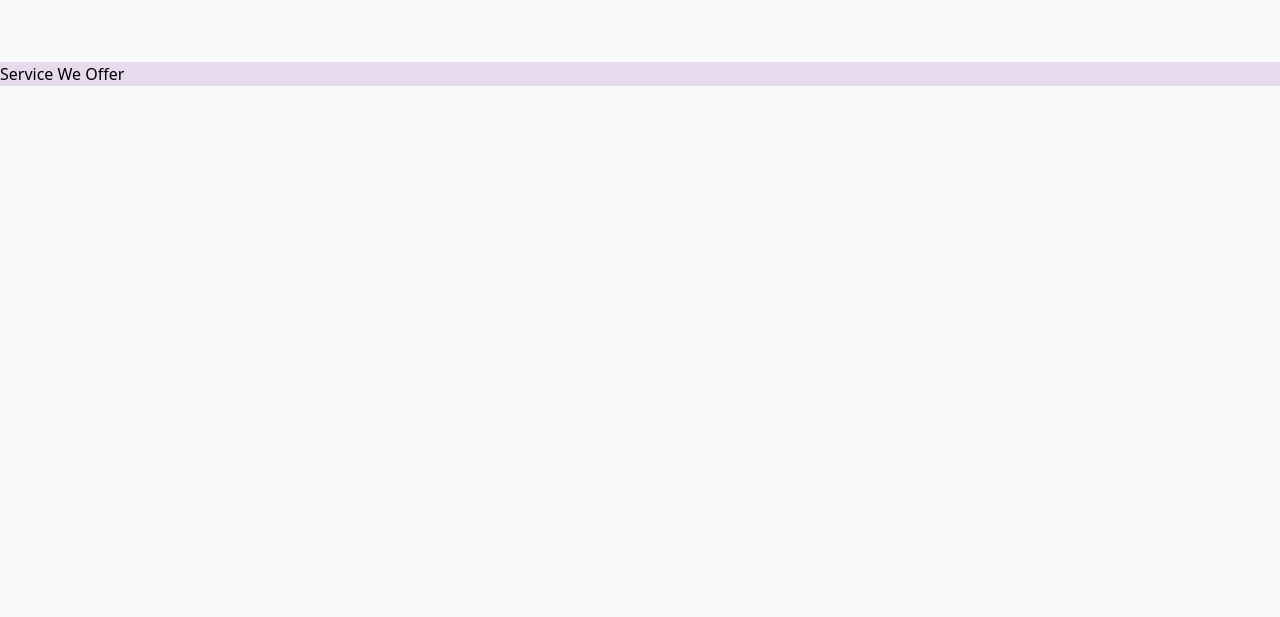
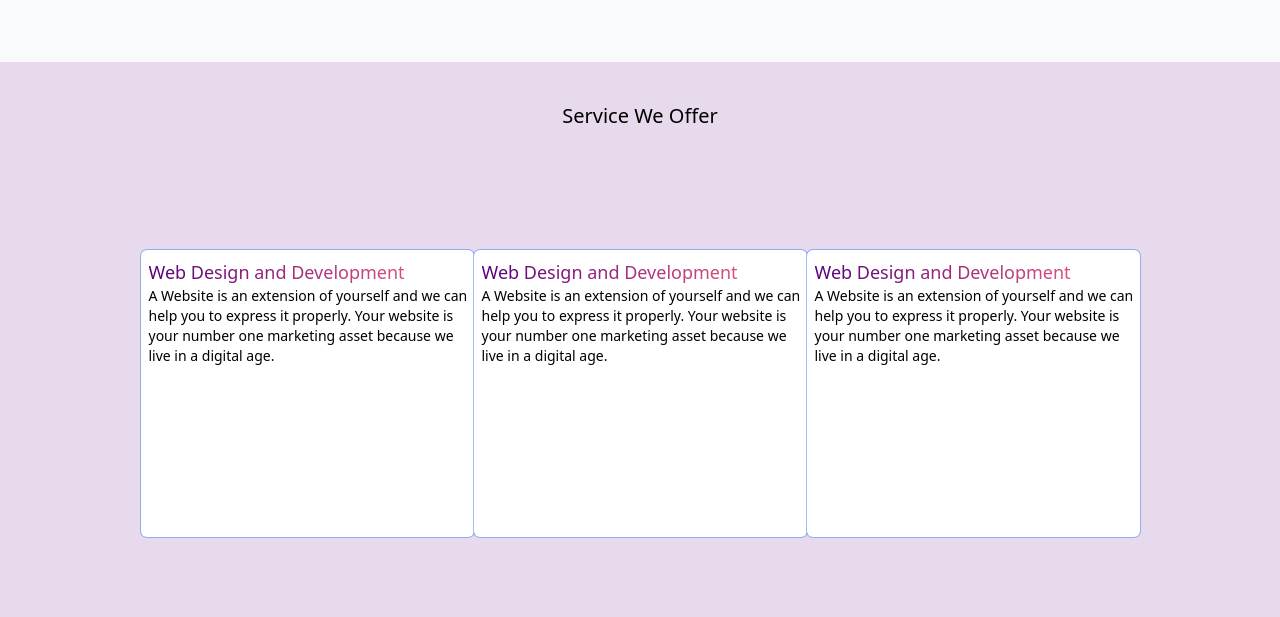
Before and after one commit to maulidihidayat/Lagi-Santai, a website: page public/index.html in a window 1280 px wide. Shown: the part 712-1329 px from the top of the page. Before the commit the page ends 800 px from the top, so only its background shows below. Drawn offline with Linux system fonts and the light colour scheme.

Commit message:
indexhtml

```diff
--- a/public/index.html
+++ b/public/index.html
@@ -23,32 +23,38 @@
         </div>
 
         <ul class="flex space-x-6 items-center ml-96">
-          <a href="/public/About/About.html"
+          <a
+            href="/public/About/About.html"
             class="text-sm font-medium hover:text-gray-800 relative inline-block text-black after:block after:absolute after:left-0 after:bottom-0 after:w-full after:h-0.5 after:bg-succes after:scale-x-0 after:origin-left hover:after:scale-x-100 after:transition after:duration-300 after:ease-in-out cursor-pointer"
           >
             About us
           </a>
-          <a href="/public/Service/service.html"
+          <a
+            href="/public/Service/service.html"
             class="text-sm font-medium hover:text-gray-800 relative inline-block text-black after:block after:absolute after:left-0 after:bottom-0 after:w-full after:h-0.5 after:bg-succes after:scale-x-0 after:origin-left hover:after:scale-x-100 after:transition after:duration-300 after:ease-in-out cursor-pointer"
           >
             Services
           </a>
-          <a href="/public/case/caseStudiest.html"
+          <a
+            href="/public/case/caseStudiest.html"
             class="text-sm font-medium hover:text-gray-800 relative inline-block text-black after:block after:absolute after:left-0 after:bottom-0 after:w-full after:h-0.5 after:bg-succes after:scale-x-0 after:origin-left hover:after:scale-x-100 after:transition after:duration-300 after:ease-in-out cursor-pointer"
           >
             Case Studies
           </a>
-          <a href="Blog/Blog.html"
+          <a
+            href="Blog/Blog.html"
             class="text-sm font-medium hover:text-gray-800 relative inline-block text-black after:block after:absolute after:left-0 after:bottom-0 after:w-full after:h-0.5 after:bg-succes after:scale-x-0 after:origin-left hover:after:scale-x-100 after:transition after:duration-300 after:ease-in-out cursor-pointer"
           >
             Blog
           </a>
-          <a href="/public/Works/works.html"
+          <a
+            href="/public/Works/works.html"
             class="text-sm font-medium hover:text-gray-800 relative inline-block text-black after:block after:absolute after:left-0 after:bottom-0 after:w-full after:h-0.5 after:bg-succes after:scale-x-0 after:origin-left hover:after:scale-x-100 after:transition after:duration-300 after:ease-in-out cursor-pointer"
           >
             How it Works
           </a>
-          <a href="/public//Hire/hire.html"
+          <a
+            href="/public//Hire/hire.html"
             class="text-sm font-medium hover:text-gray-800 relative inline-block text-black after:block after:absolute after:left-0 after:bottom-0 after:w-full after:h-0.5 after:bg-succes after:scale-x-0 after:origin-left hover:after:scale-x-100 after:transition after:duration-300 after:ease-in-out cursor-pointer"
           >
             Hire
@@ -102,9 +108,53 @@
       </div>
     </div>
 
-    <section>
-      <div class="bg-abu">
-        <h1>Service We Offer</h1>
+    <section class="bg-abu">
+      <div class="py-10">
+        <h1 class="text-xl text-center">Service We Offer</h1>
+      </div>
+      <div class="flex justify-center gap-64 p-20">
+        <div
+          class="bg-white w-[333px] h-[287px] rounded-md ring-1 p-2 bg-center"
+        >
+          <h1
+            class="bg-gradient-to-r from-primary to-secindary bg-clip-text text-transparent text-lg"
+          >
+            Web Design and Development
+          </h1>
+          <p class="text-sm w-80">
+            A Website is an extension of yourself and we can help you to express
+            it properly. Your website is your number one marketing asset because
+            we live in a digital age.
+          </p>
+        </div>
+        <div
+          class="bg-white w-[333px] h-[287px] rounded-md ring-1 p-2 bg-center"
+        >
+          <h1
+            class="bg-gradient-to-r from-primary to-secindary bg-clip-text text-transparent text-lg"
+          >
+            Web Design and Development
+          </h1>
+          <p class="text-sm w-80">
+            A Website is an extension of yourself and we can help you to express
+            it properly. Your website is your number one marketing asset because
+            we live in a digital age.
+          </p>
+        </div>
+        <div
+          class="bg-white w-[333px] h-[287px] rounded-md ring-1 p-2 bg-center"
+        >
+          <h1
+            class="bg-gradient-to-r from-primary to-secindary bg-clip-text text-transparent text-lg"
+          >
+            Web Design and Development
+          </h1>
+          <p class="text-sm w-80">
+            A Website is an extension of yourself and we can help you to express
+            it properly. Your website is your number one marketing asset because
+            we live in a digital age.
+          </p>
+        </div>
       </div>
     </section>
 
```
Also changed, not shown: src/output.css.
